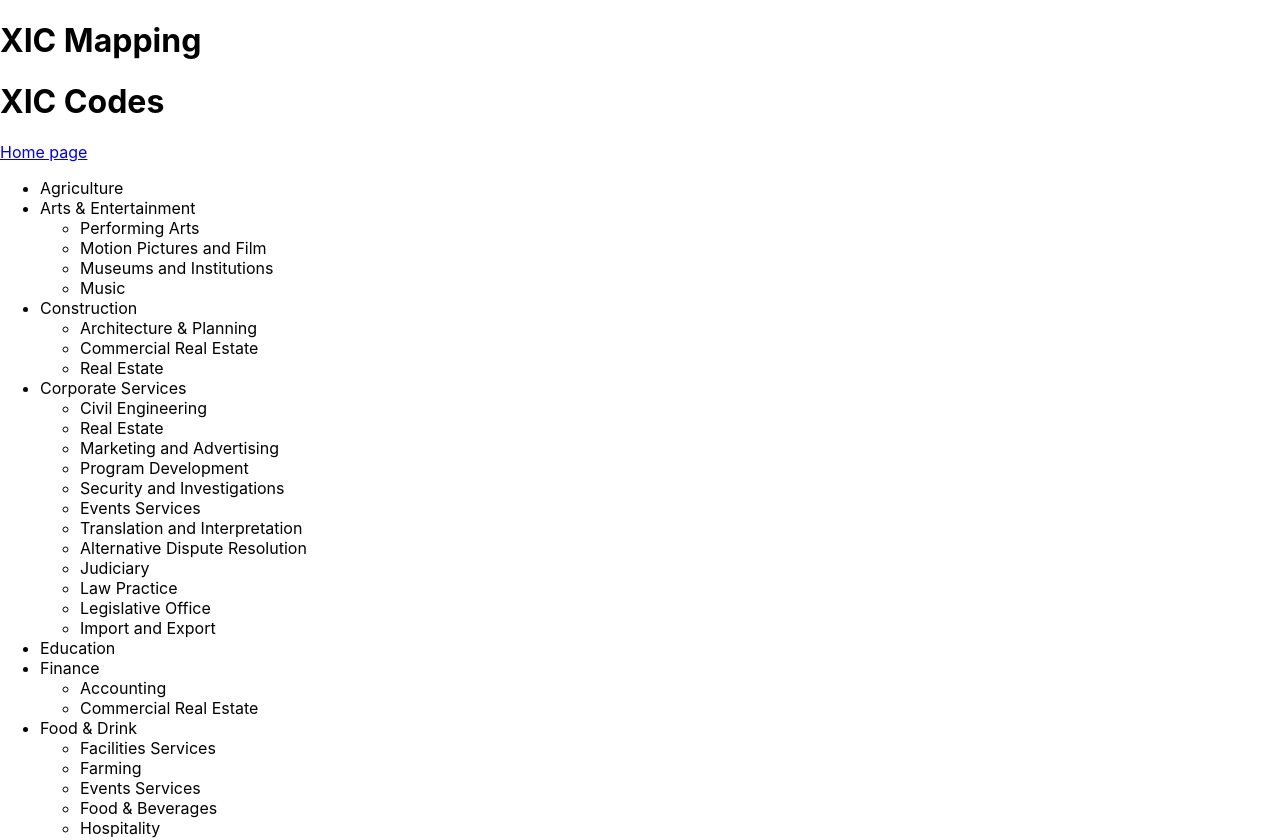
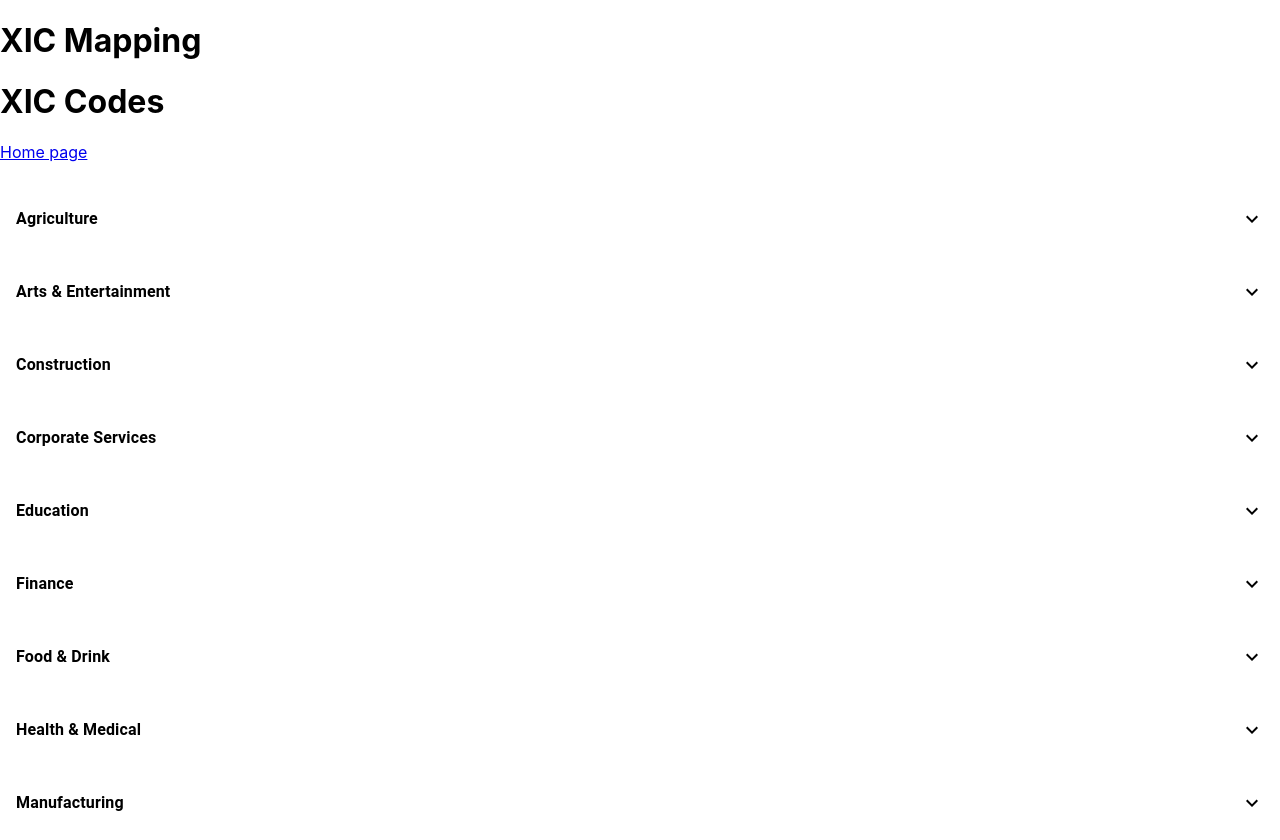
Before and after one commit to Johnny901/xic-mapping, a React (Create React App) app: page /xic-codes in a window 1280 px wide. Shown: the top 840 px of the page. Built offline with nearby package versions, Linux system fonts and the light colour scheme.

Commit message:
Collapsable list of XIC codes.

```diff
--- a/public/index.html
+++ b/public/index.html
@@ -24,7 +24,7 @@
       work correctly both with client-side routing and a non-root public URL.
       Learn how to configure a non-root public URL by running `npm run build`.
     -->
-    <title>React App</title>
+    <title>XIC Mapping</title>
   </head>
   <body>
     <noscript>You need to enable JavaScript to run this app.</noscript>
--- /dev/null
+++ b/src/components/root_category.js
@@ -0,0 +1,75 @@
+import React, { useState } from 'react';
+import { Collapse, List, ListItem, ListItemText } from '@material-ui/core';
+import _ from 'lodash';
+
+import ExpandLess from '@material-ui/icons/ExpandLess';
+import ExpandMore from '@material-ui/icons/ExpandMore';
+import { makeStyles } from '@material-ui/core/styles';
+
+const useStyles = makeStyles((theme) => ({
+    rootXic: {
+        marginTop: 25,
+        cursor: 'pointer',
+
+        '& .MuiTypography-root': {
+            fontWeight: 'bold'
+        }
+    },
+
+    childXic: {
+        paddingLeft: theme.spacing(6),
+    },
+}));
+
+export default function RootCategory(props) {
+    const classes = useStyles();
+
+    const { XicData, root } = props;
+
+    const [showChildren, setShowChildren] = useState(false);
+
+    const childrenFor = (parentID) => {
+        return _.filter(XicData, (xic) => {
+            return _.indexOf(_.get(xic, 'parent_ids', []), parentID) > -1;
+        });
+    }
+
+    const sortedChildren = (parentID) => {
+        return _.sortBy(childrenFor(parentID), [(xic) => { return _.get(xic, 'name.en', 'abc') }]);
+    }
+
+    return (
+        <React.Fragment>
+            <ListItem
+                className={classes.rootXic}
+                onClick={() => {
+                    setShowChildren(!showChildren) }
+                }
+            >
+                <ListItemText
+                    primary={ _.get(root, 'name.en', 'UNKNOWN') }
+                />
+                { showChildren ? <ExpandLess /> : <ExpandMore /> }
+            </ListItem>
+
+            <Collapse in={showChildren} timeout='auto' unmountOnExit>
+                <List component='div' disablePadding>
+                    {
+                        _.map(sortedChildren(root.id), (child) => (
+                                <ListItem
+                                    key={child.id}
+                                    className={classes.childXic}
+                                >
+                                    <ListItemText
+                                        primary={ _.get(child, 'name.en', 'UNKNOWN') }
+                                        secondary={ _.join(_.get(child, 'sic_codes', []), ' + ') }
+                                    />
+                                </ListItem>
+                            )
+                        )
+                    }
+                </List>
+            </Collapse>
+        </React.Fragment>
+    )
+}
--- a/src/pages/xic-codes.js
+++ b/src/pages/xic-codes.js
@@ -1,21 +1,21 @@
 import React from 'react';
 import { Link } from 'react-router-dom';
-import {  } from '@material-ui/core';
+import { List } from '@material-ui/core';
+import { makeStyles } from '@material-ui/core/styles';
 import _ from 'lodash';
 
-import XicData from '../data/xic-ids.json'
+import XicData from '../data/xic-ids.json';
+import RootCategory from '../components/root_category';
+
+const useStyles = makeStyles((theme) => ({
+}));
 
 export default function XicCodes() {
+    const classes = useStyles();
 
     const roots = _.filter(XicData, (xic) => {
         return _.isEmpty(_.get(xic, 'parent_ids', []));
     });
-
-    const childrenFor = (parentID) => {
-        return _.filter(XicData, (xic) => {
-            return _.indexOf(_.get(xic, 'parent_ids', []), parentID) > 0;
-        });
-    }
 
     return (
         <div>
@@ -27,28 +27,17 @@ export default function XicCodes() {
                 Home page
             </Link>
 
-            <ul>
+            <List>
                 {
-                    _.map(roots, (root) => {
-                        return (
-                            <li key={root.id}>
-                                { _.get(root, 'name.en', 'UNKNOWN') }
-
-                                <ul>
-                                    {
-                                        _.map(childrenFor(root.id), (child) => (
-                                                <li>
-                                                    { _.get(child, 'name.en', 'UNKNOWN') }
-                                                </li>
-                                            )
-                                        )
-                                    }
-                                </ul>
-                            </li>
-                        )
-                    })
+                    _.map(roots, (root) => (
+                        <RootCategory
+                            key={ root.id }
+                            root={ root }
+                            XicData={ XicData }
+                        />
+                    ))
                 }
-            </ul>
+            </List>
         </div>
     );
 }
```
Also changed, not shown: 1 other file (tests, documents, lock files or other folders).
